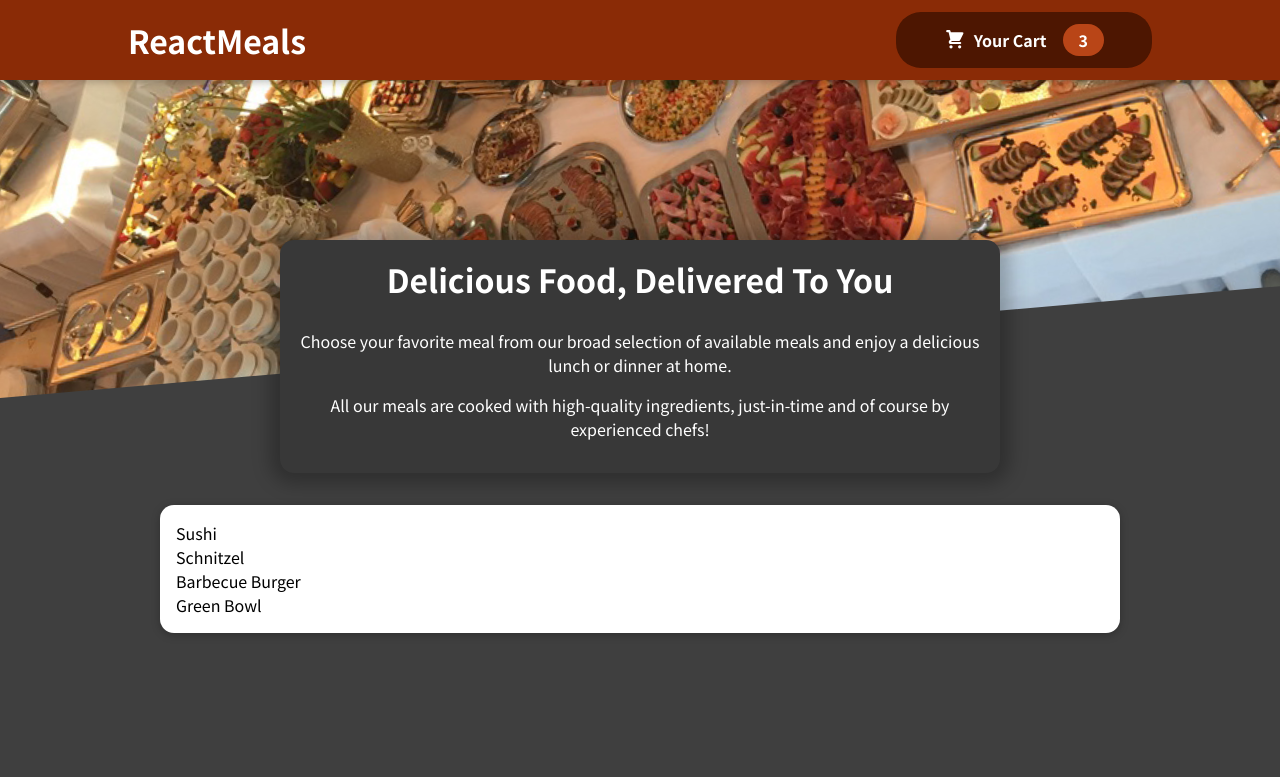
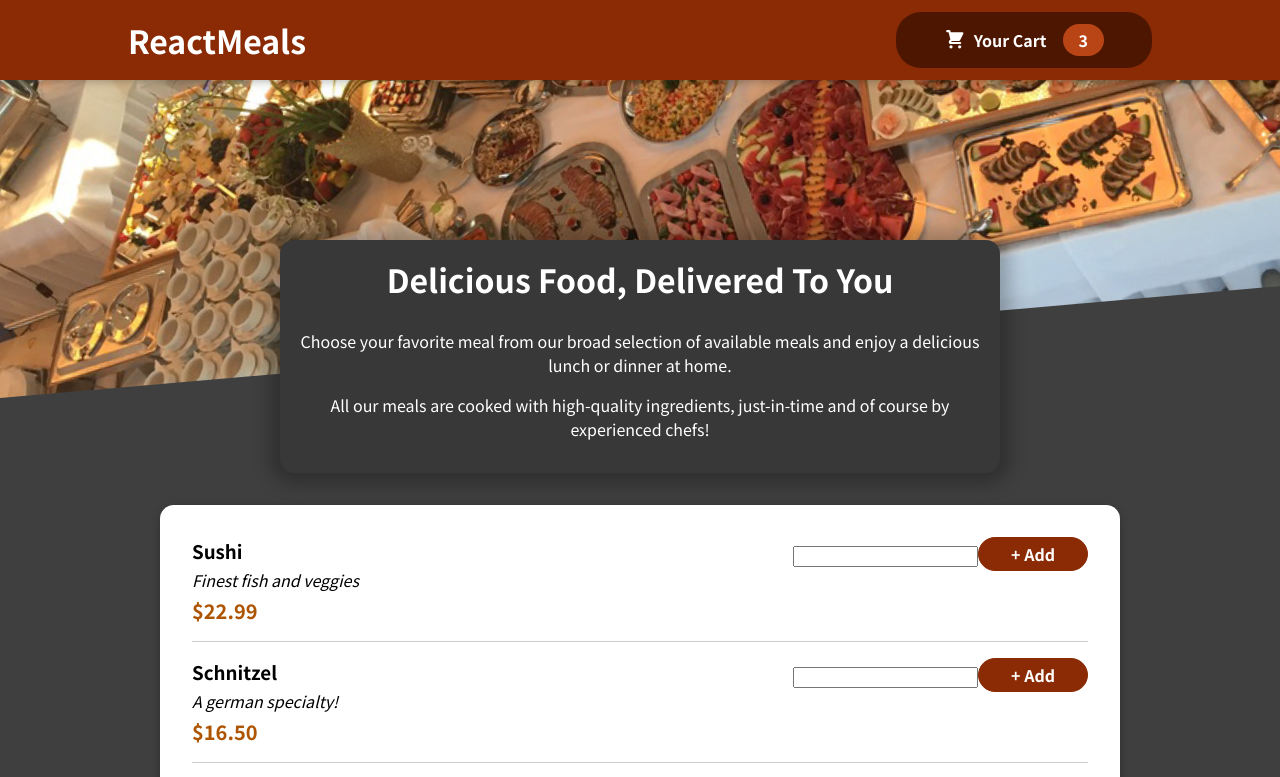
Before and after one commit to Adebesin-Cell/React-learning, a React (Create React App) app in the folder order-app/: page / in a window 1280 px wide. Shown: the top 777 px of the page. Built offline with nearby package versions, Linux system fonts and the light colour scheme.

Commit message:
updating UI

```diff
--- a/order-app/src/components/Meals/AvailableMeal.js
+++ b/order-app/src/components/Meals/AvailableMeal.js
@@ -1,4 +1,5 @@
 import Card from "../UI/Card";
+import MealItem from "./MealItem/MealItem";
 import styles from "./AvailableMeals.module.scss";
 
 const DUMMY_MEALS = [
@@ -30,7 +31,12 @@ const DUMMY_MEALS = [
 
 const AvailableMeals = function () {
   const mealsList = DUMMY_MEALS.map((meal) => (
-    <li key={meal.id}>{meal.name}</li>
+    <MealItem
+      key={meal.id}
+      name={meal.name}
+      price={meal.price}
+      description={meal.description}
+    />
   ));
   return (
     <section className={styles.meals}>
--- a/order-app/src/components/Meals/MealItem/MealItem.js
+++ b/order-app/src/components/Meals/MealItem/MealItem.js
@@ -1,5 +1,20 @@
 import styles from "./MealItem.module.scss";
+import MealItemForm from "./MealItemForm";
 
-const MealItem = function (props) {};
+const MealItem = function (props) {
+  const price = `$${props.price.toFixed(2)}`;
+  return (
+    <li className={styles.meal}>
+      <div className=''>
+        <h3 className=''>{props.name}</h3>
+        <div className={styles.description}>{props.description}</div>
+        <div className={styles.price}>{price}</div>
+      </div>
+      <div className=''>
+        <MealItemForm></MealItemForm>
+      </div>
+    </li>
+  );
+};
 
 export default MealItem;
--- /dev/null
+++ b/order-app/src/components/Meals/MealItem/MealItemForm.js
@@ -0,0 +1,12 @@
+import styles from "./MealItemForm.module.scss";
+
+const MealItemForm = function (props) {
+  return (
+    <form action='' className={styles.form}>
+      <input type='text' />
+      <button>+ Add</button>
+    </form>
+  );
+};
+
+export default MealItemForm;
--- /dev/null
+++ b/order-app/src/components/Meals/MealItem/MealItemForm.module.scss
@@ -0,0 +1,20 @@
+.form {
+  text-align: right;
+}
+
+.form button {
+  font: inherit;
+  cursor: pointer;
+  background-color: #8a2b06;
+  border: 1px solid #8a2b06;
+  color: white;
+  padding: 0.25rem 2rem;
+  border-radius: 20px;
+  font-weight: bold;
+}
+
+.form button:hover,
+.form button:active {
+  background-color: #641e03;
+  border-color: #641e03;
+}
--- a/order-app/src/index.css
+++ b/order-app/src/index.css
@@ -1,14 +1,18 @@
-@import url('https://fonts.googleapis.com/css2?family=Noto+Sans+JP:wght@400;700&display=swap');
+@import url("https://fonts.googleapis.com/css2?family=Noto+Sans+JP:wght@400;700&display=swap");
 
 * {
   box-sizing: border-box;
 }
 
 html {
-  font-family: 'Noto Sans JP', sans-serif;
+  font-family: "Noto Sans JP", sans-serif;
 }
 
 body {
   margin: 0;
   background-color: #3f3f3f;
 }
+
+iframe {
+  display: none;
+}
```
Also changed, not shown: order-app/src/components/UI/Input.js (added), 1 other file (tests, documents, lock files or other folders).
